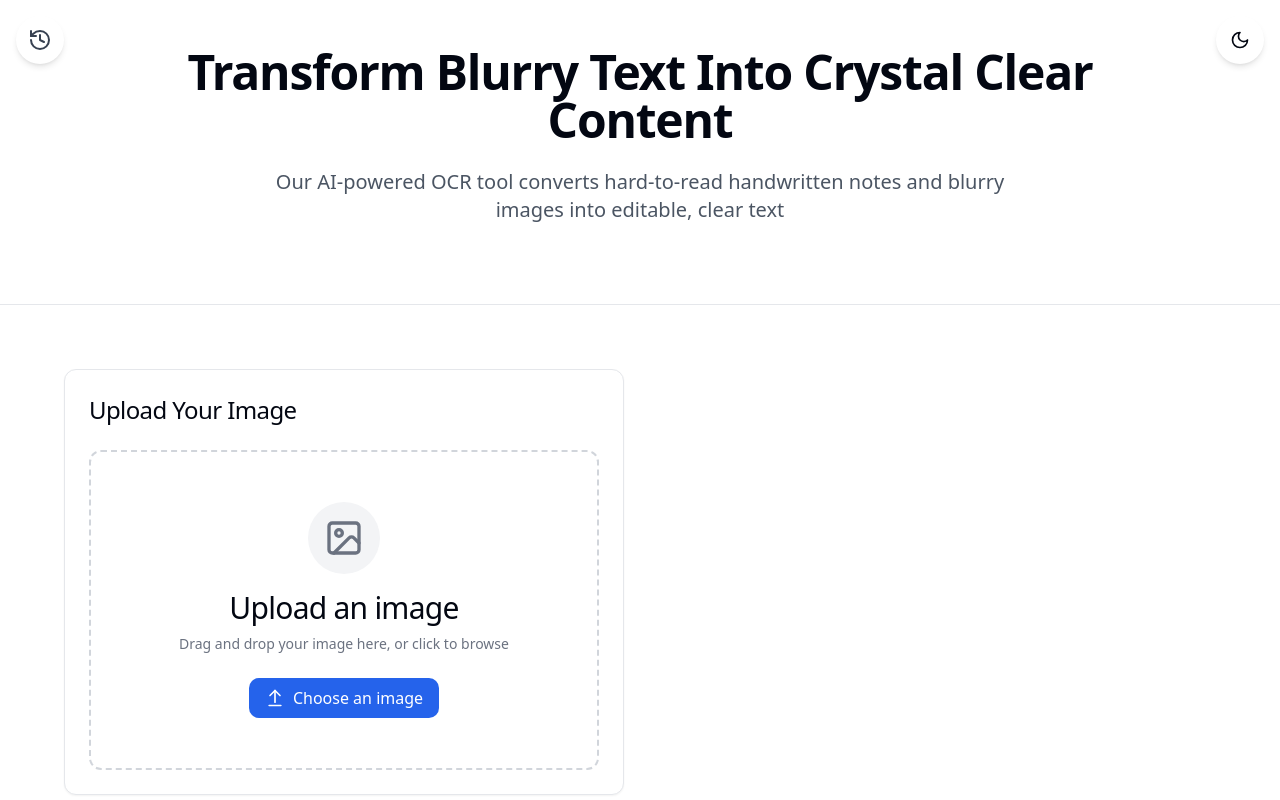
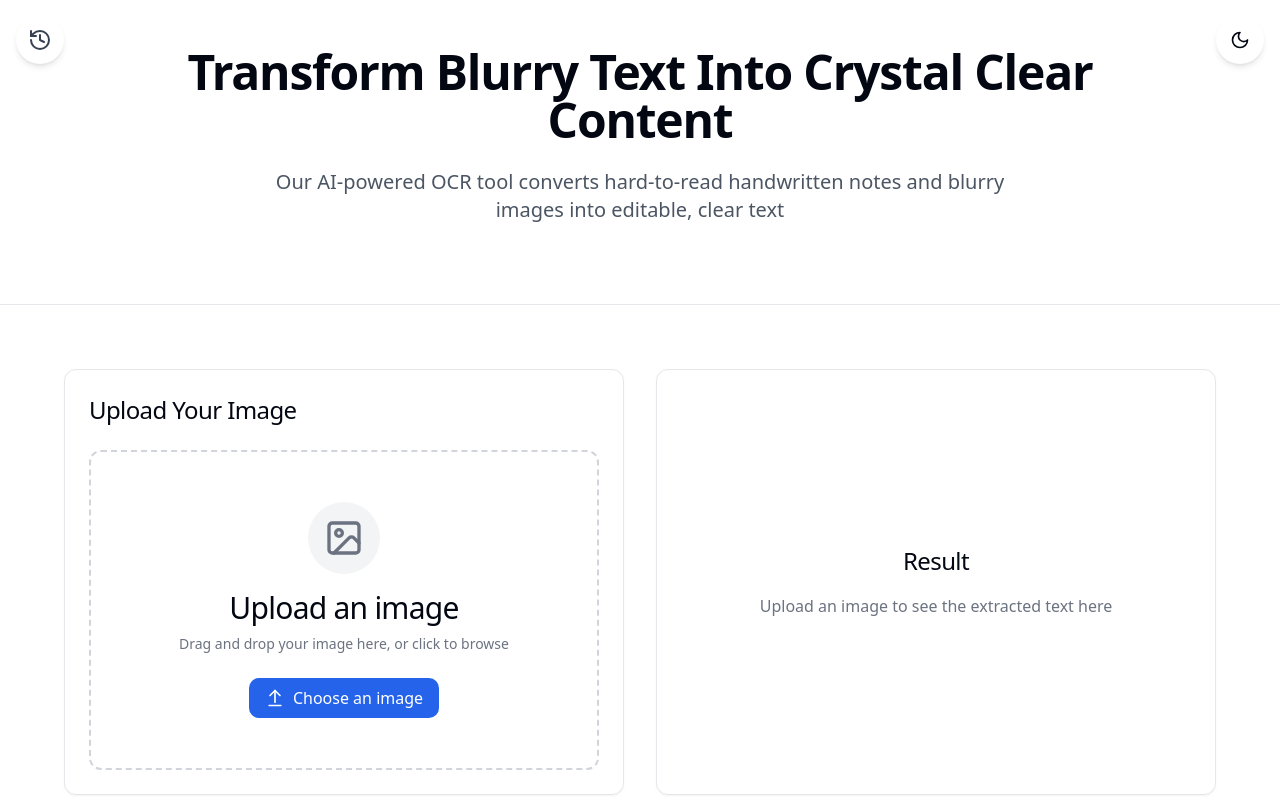
Before and after one commit to Fairy2005/blur-to-text-transformer, a React (Vite) app: page / in a window 1280 px wide. Shown: the top 800 px of the page. Built offline with nearby package versions, Linux system fonts and the light colour scheme.

Commit message:
Show result section on page
The result section was not visible on the page. This commit ensures that the result section is displayed and can show the extracted text.

```diff
--- a/src/components/ComparisonSlider.tsx
+++ b/src/components/ComparisonSlider.tsx
@@ -1,6 +1,6 @@
 
 import React, { useState, useCallback, useRef, useEffect } from "react";
-import { Copy, Check } from "lucide-react";
+import { Copy, Check, Download } from "lucide-react";
 
 interface ComparisonSliderProps {
   beforeImage: string;
@@ -72,7 +72,7 @@ const ComparisonSlider: React.FC<ComparisonSliderProps> = ({
   }, [handleMouseMove, handleMouseUp, handleTouchMove]);
 
   return (
-    <div className="w-full p-6 bg-white rounded-xl shadow-sm border dark:bg-gray-800 dark:border-gray-700">
+    <div className="w-full h-full p-6 bg-white rounded-xl shadow-sm border dark:bg-gray-800 dark:border-gray-700">
       <div className="flex justify-between items-center mb-4">
         <h3 className="text-lg font-medium dark:text-white">Result</h3>
         <div className="flex gap-2">
@@ -96,7 +96,7 @@ const ComparisonSlider: React.FC<ComparisonSliderProps> = ({
             onClick={onDownload}
             className="download-button inline-flex items-center gap-1 bg-blue-600 text-white px-3 py-2 rounded-md transition-all hover:bg-blue-700 dark:bg-blue-700 dark:hover:bg-blue-800"
           >
-            Download Text
+            <Download className="h-4 w-4" /> Download
           </button>
         </div>
       </div>
@@ -113,10 +113,10 @@ const ComparisonSlider: React.FC<ComparisonSliderProps> = ({
           <img
             src={beforeImage}
             alt="Before"
-            className="h-full object-cover"
-            style={{ width: `${100 / (position / 100)}%` }}
+            className="h-full w-full object-contain"
+            style={{ minWidth: `${100 / (position / 100)}%` }}
           />
-          <div className="absolute top-0 left-0 w-full h-full flex items-center justify-center">
+          <div className="absolute top-4 left-4">
             <span className="px-2 py-1 bg-black/70 text-white text-sm rounded">Before</span>
           </div>
         </div>
@@ -127,7 +127,7 @@ const ComparisonSlider: React.FC<ComparisonSliderProps> = ({
           style={{ width: `${100 - position}%`, left: `${position}%` }}
         >
           <div className="h-full w-full p-4 overflow-y-auto">
-            <div className="absolute top-0 right-0 w-full h-full flex items-center justify-center">
+            <div className="absolute top-4 right-4">
               <span className="px-2 py-1 bg-black/70 text-white text-sm rounded">After</span>
             </div>
             <pre className="whitespace-pre-wrap font-sans text-sm dark:text-gray-200">{afterText}</pre>
@@ -136,7 +136,7 @@ const ComparisonSlider: React.FC<ComparisonSliderProps> = ({
 
         {/* Slider Handle */}
         <div
-          className="comparison-slider-handle"
+          className="comparison-slider-handle absolute top-0 bottom-0"
           style={{ left: `${position}%` }}
           onMouseDown={handleMouseDown}
           onTouchStart={handleMouseDown}
@@ -146,6 +146,10 @@ const ComparisonSlider: React.FC<ComparisonSliderProps> = ({
           </div>
         </div>
       </div>
+
+      <div className="text-gray-500 dark:text-gray-400 text-sm">
+        Drag the slider to compare the original image with the extracted text.
+      </div>
     </div>
   );
 };
--- a/src/pages/Index.tsx
+++ b/src/pages/Index.tsx
@@ -103,15 +103,22 @@ const Index = () => {
                     />
                   </div>
 
-                  {imageUrl && (
-                    <div className="animate-fade-in" style={{ animationDelay: "0.4s" }}>
+                  <div className="animate-fade-in" style={{ animationDelay: "0.4s" }}>
+                    {imageUrl ? (
                       <ComparisonSlider
                         beforeImage={imageUrl}
                         afterText={extractedText || "Processing your image..."}
                         onDownload={handleDownload}
                       />
-                    </div>
-                  )}
+                    ) : (
+                      <div className="bg-white dark:bg-gray-800 rounded-xl shadow-sm border dark:border-gray-700 p-6 h-full flex flex-col items-center justify-center">
+                        <h2 className="text-2xl font-medium mb-4 dark:text-white">Result</h2>
+                        <p className="text-gray-500 dark:text-gray-400 text-center">
+                          Upload an image to see the extracted text here
+                        </p>
+                      </div>
+                    )}
+                  </div>
                 </div>
               </div>
             </div>
```
